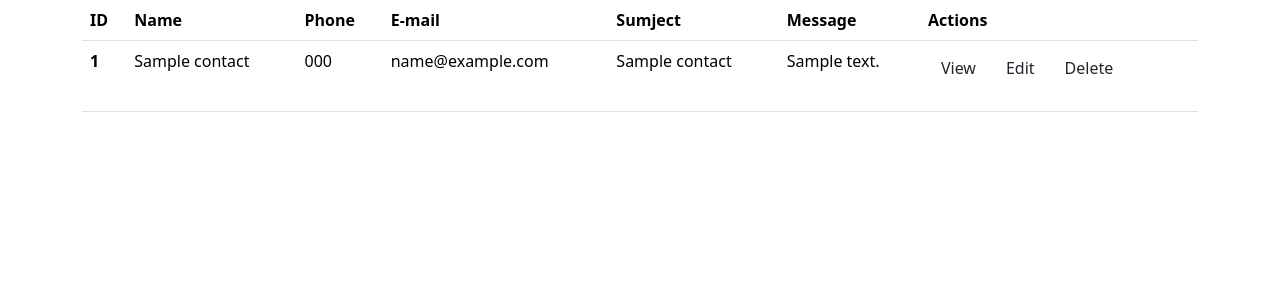
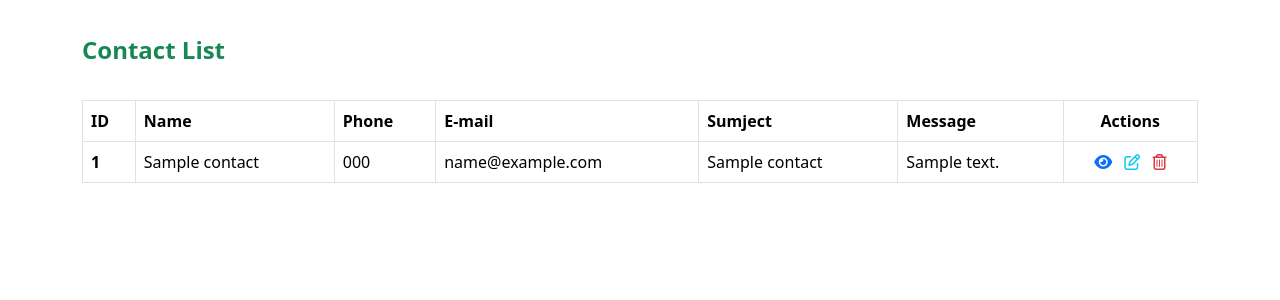
Before and after one commit to Zobair12/Django_Firstproject, a Django app: page /contact/list/ in a window 1280 px wide. Shown: the part 56-356 px from the top of the page. Run offline with Django 5.2, Linux system fonts and the light colour scheme; tables that the repository leaves empty hold one stand-in row (values such as "Sample post"); some libraries are stand-ins or nearby versions.

Commit message:
Contact CSS

```diff
--- a/firstapp/templates/base.html
+++ b/firstapp/templates/base.html
@@ -7,6 +7,7 @@
     <link rel="icon" type="image/x-icon" href="{% static 'images/google.PNG' %}">
     <title>Document</title>
     <link rel="stylesheet" href= "{% static 'css/bootstrap.min.css' %}">
+    <link rel="stylesheet" href="https://cdnjs.cloudflare.com/ajax/libs/font-awesome/6.7.2/css/all.min.css"/>
     <link rel="stylesheet" href="{% static 'css/style.css' %}">
 </head>
 <body>
--- a/firstapp/templates/contact_list.html
+++ b/firstapp/templates/contact_list.html
@@ -7,16 +7,17 @@
     <div class="container">
         <div class="row justify-content-center align-items-center">
             <div class="col-12 col-md-10 col-lg-12">
-                <table class="table">
+                <table class="table caption-top table-bordered">
+                    <caption class="fs-4 fw-bolder my-4 text-success">Contact List</caption>
                     <thead>
-                        <tr>
-                            <th scope="col">ID</th>
-                            <th scope="col">Name</th>
-                            <th scope="col">Phone</th>
-                            <th scope="col">E-mail</th>
-                            <th scope="col">Sumject</th>
-                            <th scope="col">Message</th>
-                            <th scope="col">Actions</th>
+                        <tr class="">
+                            <th>ID</th>
+                            <th>Name</th>
+                            <th>Phone</th>
+                            <th>E-mail</th>
+                            <th>Sumject</th>
+                            <th>Message</th>
+                            <th class="text-center">Actions</th>
                         </tr>
                     </thead>
                     <tbody>
@@ -29,16 +30,18 @@
                             <td>{{ c.email }}</td>
                             <td>{{ c.subject }}</td>
                             <td>{{ c.message }}</td>
-                            <td>
-                                <p class="d-inline-flex gap-1">
-                                    <a href="#" class="btn">View</a>
-                                    <a href="{% url 'contact_edit' c.pk %}" class="btn">Edit</a>
-                                    <a href="{% url 'contact_delete' c.pk %}" class="btn" >Delete</a>
-                                </p>
+                            <td class="text-center">
+
+                                <a href="#" class="text-primary"><i class="fa-solid fa-eye"></i></a>
+                                <a href="{% url 'contact_edit' c.pk %}" class="text-info mx-2"><i class="fa-regular fa-pen-to-square"></i></a>
+                                <a href="{% url 'contact_delete' c.pk %}" class="text-danger" ><i class="fa-regular fa-trash-can"></i></a>
+
                             </td>
                         </tr>
                         {% empty %}
-                        <p>No contact data available.</p>
+                        <tr>
+                            <td colspan="7" class="text-center">No contact data available</td>
+                        </tr>
                         {% endfor %}
                     </tbody>
                 </table>
```
Also changed, not shown: db.sqlite3.
